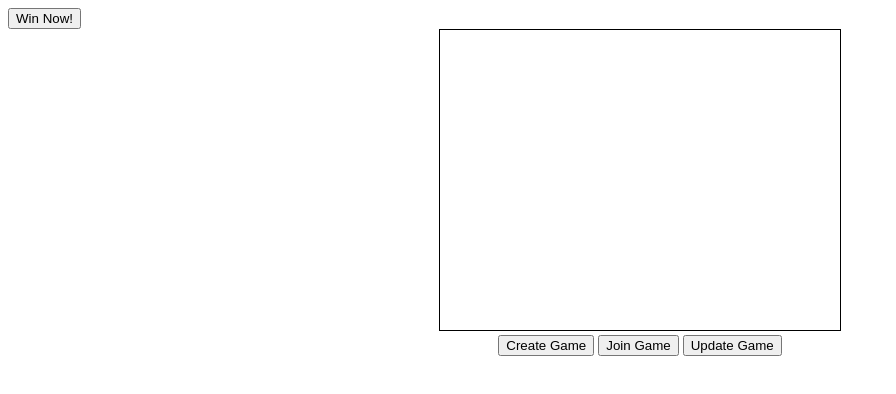
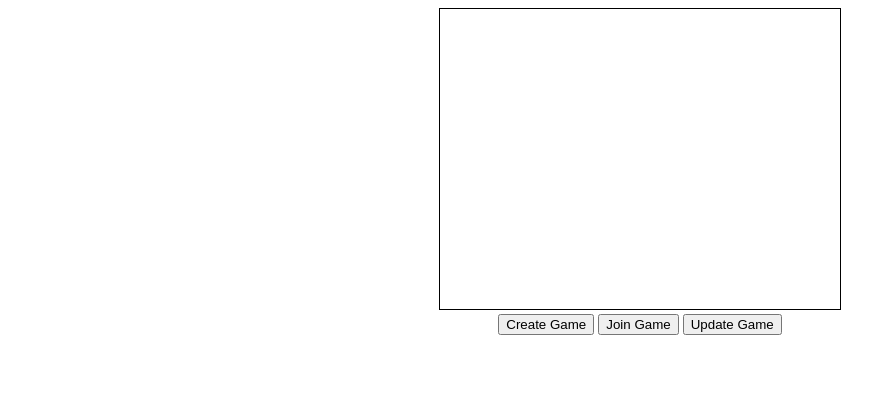
Before and after one commit to yourlifeofmath/spades, a plain HTML site: page index.html in a window 1280 px wide. Shown: the whole page, without its empty margins (0-896 px from the left). Drawn offline with Linux system fonts and the light colour scheme.

Commit message:
Update index.html
test

```diff
--- a/index.html
+++ b/index.html
@@ -5,10 +5,6 @@
 
 <html>
     <body>
-        <button onclick="console.log('test')">
-            Win Now!
-        </button>
-
         <div id="canvasDiv" style="text-align: center;">
             <canvas id="gameCanvas" width="400" height="300" style="border:1px solid #000000;"></canvas>
         </div>
```
